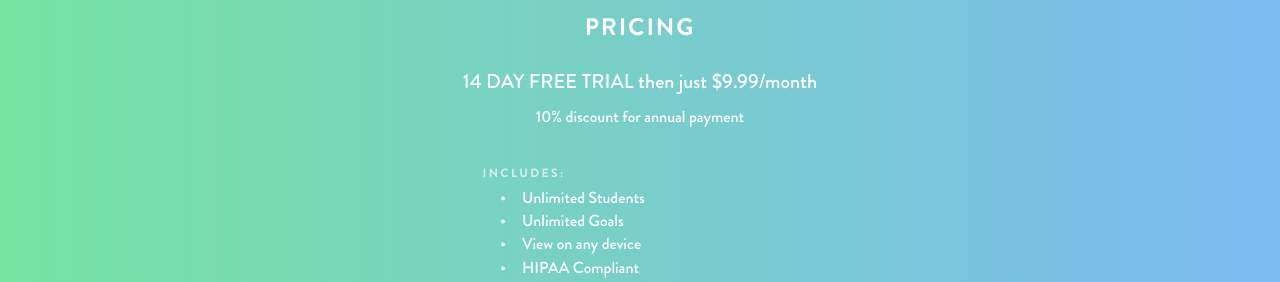
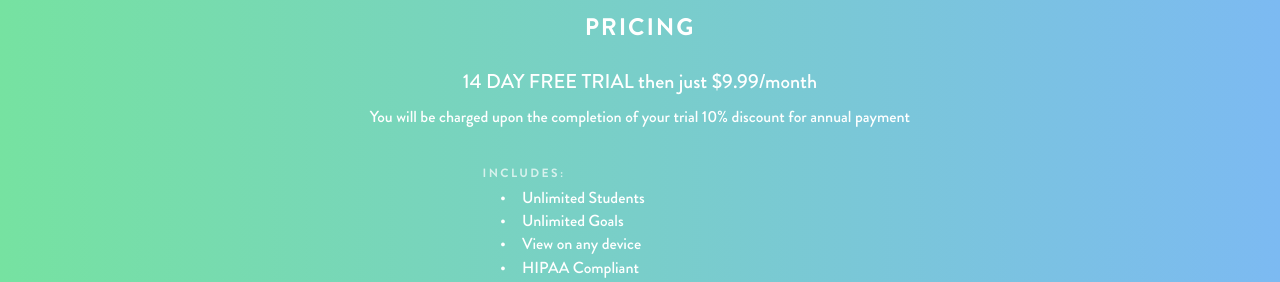
Before and after one commit to swivelscheduler/swivelscheduler.com, a Jekyll site: the page built from index.md, in a window 1280 px wide. Shown: the part 1493-1775 px from the top of the page. Built offline with Jekyll 4.4.1, drawn with Linux system fonts in a browser that asks for light colours.

Commit message:
Updated Index

```diff
--- a/index.md
+++ b/index.md
@@ -29,7 +29,9 @@ features_slider:
     forget a goal again.
 pricing_heading: Pricing
 pricing_subtitle: 14 DAY FREE TRIAL then just $9.99/month
-pricing_header_text: 10% discount for annual payment
+pricing_header_text: |-
+  You will be charged upon the completion of your trial
+  10% discount for annual payment
 pricing_body_header: 'Includes:'
 pricing_body_list:
 - Unlimited Students
```
